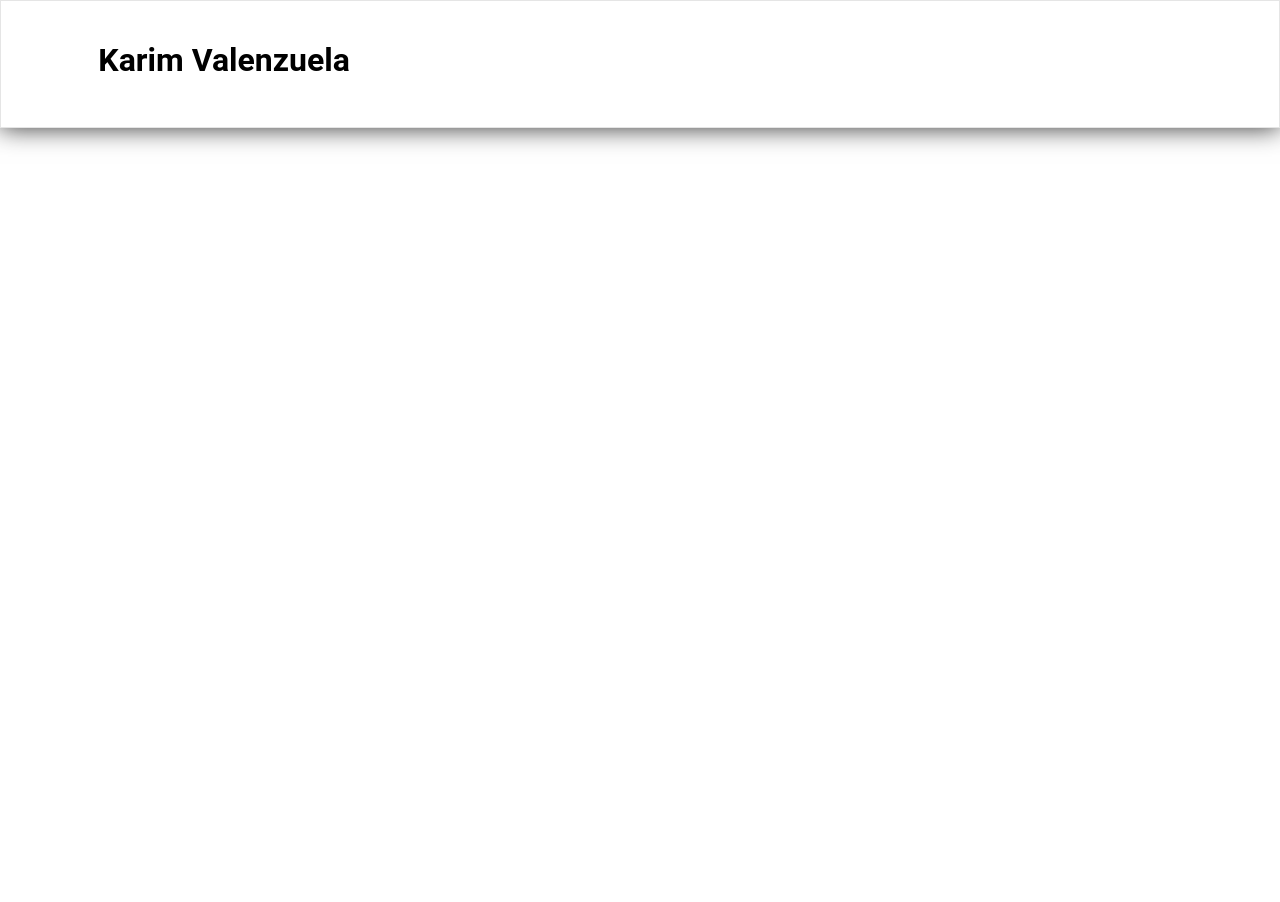
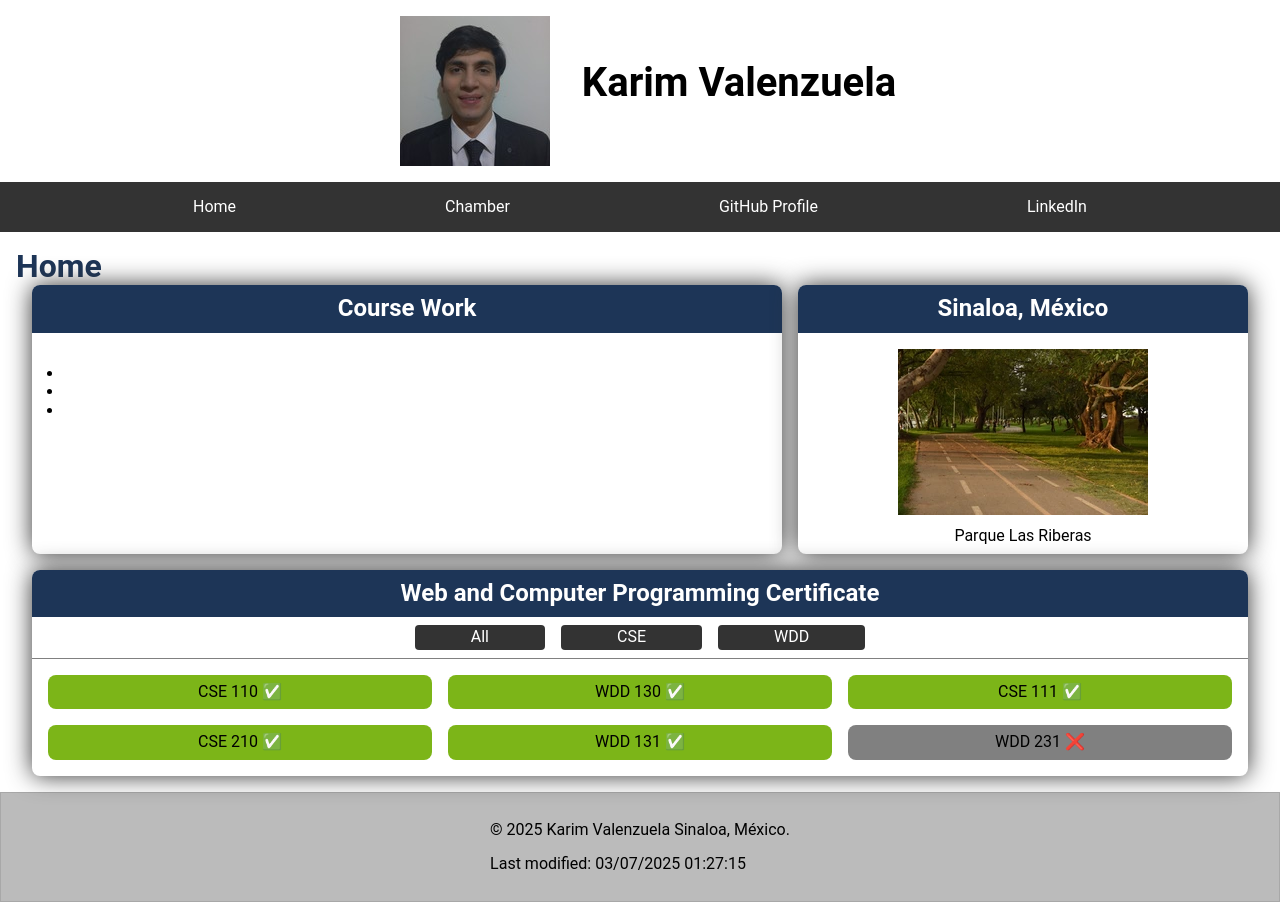
Before and after one commit to karim1311/wdd231, a plain HTML site: page index.html in a window 1280 px wide. Before the commit the page ends 800 px from the top, so only its background shows below. Drawn offline with Linux system fonts and the light colour scheme.

Commit message:
w01 assignment finished

```diff
--- a/index.html
+++ b/index.html
@@ -8,10 +8,16 @@
     <meta name="author" content="Karim Valenzuela">
     <link rel="stylesheet" href="./styles/normalize.css">
     <link rel="stylesheet" href="./styles/homepage.css">
+    <script src="/scripts/navigations.js" defer></script>
+    <script src="./scripts/course.js" defer></script>
+    <script src="/scripts/date.js" defer></script>
 </head>
 <body>
     <header>
-        <h1>Karim Valenzuela</h1>
+        <div class="img-name">
+            <img src="/images/karimvalenzuela202311.jpeg" alt="">
+            <h1>Karim Valenzuela</h1>
+        </div>
         <a id="menu" href="#"></a>
         <nav>
             <ul class="navigation">
@@ -22,13 +28,40 @@
             </ul>
         </nav>
     </header>
+    <h1 class="home">Home</h1>
+    <main>
+        <section class="border">
+            <h2>Course Work</h2>
+            <ul>
+                <li></li>
+                <li></li>
+                <li></li>
+            </ul>
 
-    <main>
+        </section>
+        <section class="border">
+            <h2>Sinaloa, México</h2>
+            <img src="./images/Parquelasriberas.webp" alt="Parque Las Riberas">
+            <p>Parque Las Riberas</p>
+        </section>
+
+        <div class="certificate border">
+            <h2>Web and Computer Programming Certificate</h2>
+            <div class="filters">
+                <a href="#" id="all">All</a>
+                <a href="#" id="cse">CSE</a>
+                <a href="#" id="wdd">WDD</a>
+            </div>
+            <div class="container">
+
+            </div>
+        </div>
 
     </main>
 
     <footer>
-
+        <p><span id="currentyear"></span> Karim Valenzuela Sinaloa, México.</p>
+        <p id="lastModified"></p>
     </footer>
 
 </body>
--- a/scripts/course.js
+++ b/scripts/course.js
@@ -0,0 +1,139 @@
+const courses = [
+    {
+        subject: 'CSE',
+        number: 110,
+        title: 'Introduction to Programming',
+        credits: 2,
+        certificate: 'Web and Computer Programming',
+        description: 'This course will introduce students to programming. It will introduce the building blocks of programming languages (variables, decisions, calculations, loops, array, and input/output) and use them to solve problems.',
+        technology: [
+            'Python'
+        ],
+        completed: true
+    },
+    {
+        subject: 'WDD',
+        number: 130,
+        title: 'Web Fundamentals',
+        credits: 2,
+        certificate: 'Web and Computer Programming',
+        description: 'This course introduces students to the World Wide Web and to careers in web site design and development. The course is hands on with students actually participating in simple web designs and programming. It is anticipated that students who complete this course will understand the fields of web design and development and will have a good idea if they want to pursue this degree as a major.',
+        technology: [
+            'HTML',
+            'CSS'
+        ],
+        completed: true
+    },
+    {
+        subject: 'CSE',
+        number: 111,
+        title: 'Programming with Functions',
+        credits: 2,
+        certificate: 'Web and Computer Programming',
+        description: 'CSE 111 students become more organized, efficient, and powerful computer programmers by learning to research and call functions written by others; to write, call , debug, and test their own functions; and to handle errors within functions. CSE 111 students write programs with functions to solve problems in many disciplines, including business, physical science, human performance, and humanities.',
+        technology: [
+            'Python'
+        ],
+        completed: true
+    },
+    {
+        subject: 'CSE',
+        number: 210,
+        title: 'Programming with Classes',
+        credits: 2,
+        certificate: 'Web and Computer Programming',
+        description: 'This course will introduce the notion of classes and objects. It will present encapsulation at a conceptual level. It will also work with inheritance and polymorphism.',
+        technology: [
+            'C#'
+        ],
+        completed: true
+    },
+    {
+        subject: 'WDD',
+        number: 131,
+        title: 'Dynamic Web Fundamentals',
+        credits: 2,
+        certificate: 'Web and Computer Programming',
+        description: 'This course builds on prior experience in Web Fundamentals and programming. Students will learn to create dynamic websites that use JavaScript to respond to events, update content, and create responsive user experiences.',
+        technology: [
+            'HTML',
+            'CSS',
+            'JavaScript'
+        ],
+        completed: true
+    },
+    {
+        subject: 'WDD',
+        number: 231,
+        title: 'Frontend Web Development I',
+        credits: 2,
+        certificate: 'Web and Computer Programming',
+        description: 'This course builds on prior experience with Dynamic Web Fundamentals and programming. Students will focus on user experience, accessibility, compliance, performance optimization, and basic API usage.',
+        technology: [
+            'HTML',
+            'CSS',
+            'JavaScript'
+        ],
+        completed: false
+    }
+]
+
+createCourseCard(courses)
+
+const all = document.querySelector("#all")
+const cse = document.querySelector("#cse")
+const wdd  = document.querySelector("#wdd")
+const large = document.querySelector("#large")
+const small = document.querySelector("#small")
+
+all.addEventListener("click",()=>{
+    createCourseCard(courses)
+})
+
+cse.addEventListener("click",()=>{
+    createCourseCard(courses.filter(course=>course.subject == 'CSE'))
+})
+
+wdd.addEventListener("click",()=>{
+    createCourseCard(courses.filter(course=>course.subject == 'WDD'))
+})
+
+// large.addEventListener("click",()=>{
+//     createTempleCard(courses.filter(temple=>temple.area>90000))
+// })
+
+// small.addEventListener("click",()=>{
+//     createTempleCard(courses.filter(temple=>temple.area<10000))
+// })
+
+
+function createCourseCard(filteredCourses){
+    document.querySelector(".container").innerHTML = ""
+    filteredCourses.forEach(course=>{
+        let card = document.createElement("section")
+        // let name = document.createElement("h3")
+        let name = document.createElement("p")
+        let complete = document.createElement("p")
+        // let area = document.createElement("p")
+        // let img = document.createElement("img")
+
+        // name.textContent = course.courseName
+        name.innerHTML = `<span class="label"></span> ${course.subject} ${course.number} ${course.completed ? '✅' : '❌'}`
+
+
+        // card.appendChild(name)
+        card.appendChild(name)
+        card.appendChild(complete)
+        // card.appendChild(area)
+        // card.appendChild(img)
+        // const label = document.querySelector('#label')
+        if (course.completed == true){
+            card.classList.toggle('completed')
+        }
+
+        document.querySelector(".container").appendChild(card)
+    })
+
+
+
+}
--- a/scripts/navigations.js
+++ b/scripts/navigations.js
@@ -0,0 +1,19 @@
+const hamButton = document.querySelector("#menu")
+const navigation = document.querySelector(".navigation")
+
+hamButton.addEventListener('click',()=>{
+    navigation.classList.toggle('open')
+    hamButton.classList.toggle('open')
+})
+
+// select elements for the footer dates
+const year = document.getElementById('currentyear')
+const modified = document.querySelector("#lastModified")
+
+
+// use the date object
+const today = new Date()
+
+year.innerHTML = `© ${today.getFullYear()}`
+
+modified.innerHTML = `Last modified: ${document.lastModified}`
--- a/styles/homepage.css
+++ b/styles/homepage.css
@@ -8,50 +8,224 @@ body{
     font-family: Roboto,sans-serif;
 }
 
-header{
-    /* background-color: ; */
-    display: grid;
-    grid-template-columns: 1fr 1fr 1fr;
-    grid-template-rows: 1fr;
-    grid-gap: .5rem;
-    padding: 1.2rem;
-    border: 1px solid rgba(0, 0, 0, 0.1);
-    box-shadow: 0 0 1.5rem #333;
+.img-name{
+    display: flex;
+    align-items: center;
 }
 
-header,
+img{
+    padding:  1rem 1rem 0rem 1rem;
+}
+
+h1{
+    margin-left: 1rem;
+    display: flex;
+}
+
+p{
+    margin: .5rem;
+}
+
+nav{
+    margin: 1rem auto;
+}
+
+
+/* small view navigation */
+#menu{
+    font-size: 1.5rem;
+    border: 0;
+    background:none;
+    color: #000;
+    position: absolute;
+    top: 1rem;
+    right: 1rem;
+}
+
+#menu::before{
+    content: "☰";
+}
+
+#menu.open::before{
+    content: "X";
+}
+
+.navigation{
+    display: flex;
+    flex-direction: column;
+    justify-content: space-evenly;
+    list-style: none;
+    background-color: #333;
+    color: #fff;
+}
+
+section ul{
+    padding: 2rem;
+}
+
+.navigation a{
+    display: none;
+    padding: 1rem;
+    text-align: center;
+    text-decoration: none;
+    color: #fff;
+}
+
+.navigation a:hover{
+    background-color: #bbb;
+    color: #333;
+    font-weight: 700;
+}
+
+/* when the button is clicked - the open class is toggled (added/removed) */
+.open a{
+    display: block;
+}
+
+.active::before{
+    content: "📍";
+}
+
+.home{
+    padding: 0;
+    margin: 0;
+    margin-left: 1rem;
+    color: #1d3557;
+    font-size: 2rem;
+}
+
 main{
-    margin: 0 auto;
+    display: grid;
+    width: 95%;
+    margin: 1rem auto;
+    margin-top: 0;
+    grid-template-columns: 1fr;
+    grid-gap:1rem;
+}
+
+section{
+    padding-top: 0;
+    background-color: #fff;
+    width: 100%;
+    height: 100%;
     text-align: center;
 }
 
-nav{
-    grid-column-start: 1;
-    grid-column-end: 4;
+
+
+h2{
+    background-color: #1d3557;
+    color: #fff;
+    border-radius: .5rem .5rem 0rem 0rem;
+    text-align: center;
+    padding: 10px;
 }
 
-.navigation{
-    list-style: none;
-    margin: 0 auto;
-    max-width: 760px;
+.filters{
+    display: flex;
+    justify-content: center;
+    gap: 1rem;
+    border-bottom: 1px solid grey;
+    padding-top: .5rem;
+    padding-bottom: .5rem;
 }
 
-.navigation li{
-    display: none;
+.filters a{
+    background-color: #333;
+    color: #fff;
+    padding-left: 3.5rem;
+    padding-right: 3.5rem;
+    padding-top: .2rem;
+    padding-bottom: .2rem;
+    border-radius: 4px;
+    text-decoration: none;
 }
 
-.navigation a{
-    display: block;
-    padding: 0.75 rem;
-    text-align: center;
-    text-decoration: none;
-    color: white;
+.filters a:hover{
+    background-color: #bbb;
+    color: #333;
     font-weight: 700;
-    transition: 0.5s;
-    font-size: larger;
 }
 
-.navigation a:hover, .navigation a:active{
-    color: white;
-    background-color: black;
+
+.container{
+    display: grid;
+    grid-template-columns: 1fr;
+    gap: 1rem;
+    justify-content: center;
+    padding: 1rem;
 }
+
+.container section{
+    display: block;
+    border-radius: 8px;
+    background-color: grey;
+}
+
+.container .completed{
+    display: block;
+    border-radius: 8px;
+    background-color: #7cb518;
+}
+
+footer {
+    background-color: #bbb;
+    display: grid;
+    align-items: center;
+    justify-content: center;
+    padding: 20px;
+    border: 1px solid rgba(0 0 0 / 0.1);
+}
+
+/* Larger Views */
+@media only screen and (min-width:38em){
+    .img-name{
+        justify-content: center;
+
+    }
+   h1{
+    font-size: 2.5rem;
+    text-align: center;
+   }
+
+   h2{
+    text-align: center;
+   }
+
+   #menu{
+    display: none;
+   }
+
+   .navigation{
+    flex-direction: row;
+   }
+
+   .navigation a{
+    display: block;
+    flex: 1 1 100%;
+   }
+
+   /* main */
+   main{
+    grid-template-columns: 1.25fr .75fr;
+   }
+
+   .border{
+    border-radius: 8px;
+    box-shadow: 0 0 1.5rem #333;
+
+   }
+
+   .certificate{
+    grid-column: 1/3;
+    background-color: #fff;
+   }
+
+   .container{
+    grid-template-columns: 1fr 1fr 1fr;
+   }
+
+
+
+
+}
```
Also changed, not shown: images/Parquelasriberas.webp (added), images/karim202311.webp (added), images/karimvalenzuela202311.jpeg (added).
